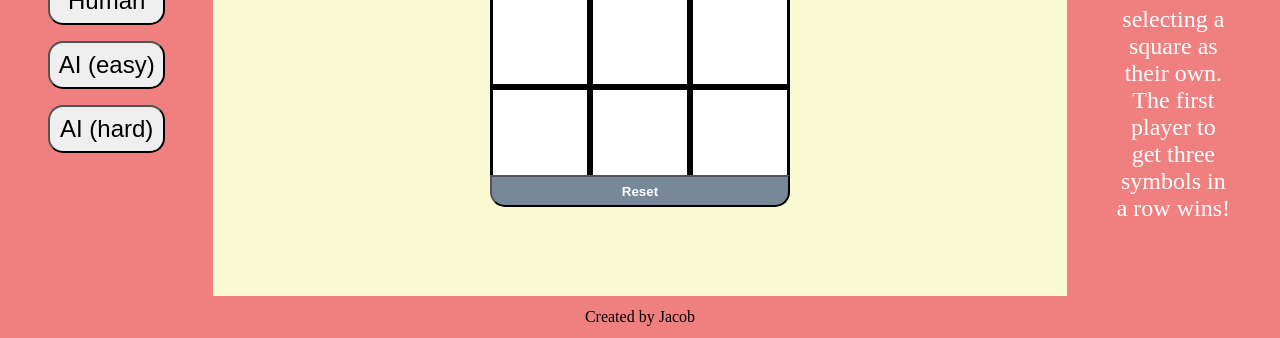
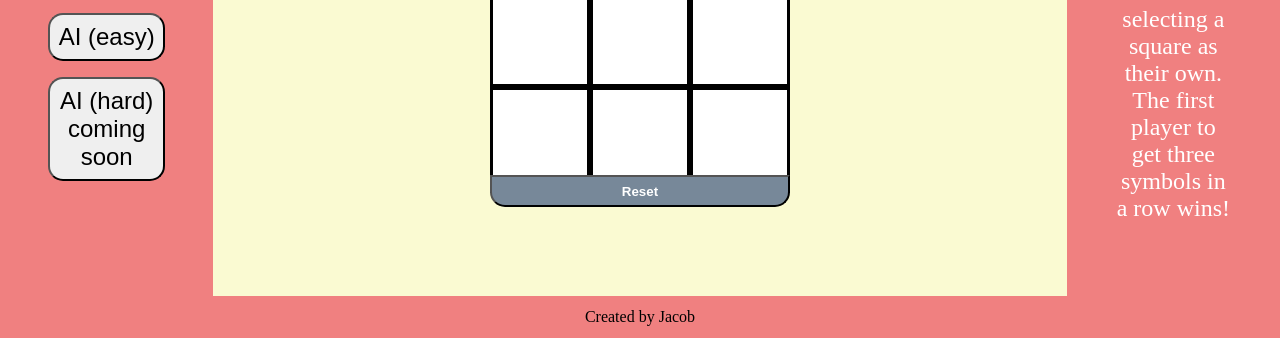
Before and after one commit to jakovid/Portfolio-03-Tic-Tac-Toe, a plain HTML site: page index.html in a window 1280 px wide. Shown: the part 462-800 px from the top of the page. Drawn offline with Linux system fonts and the light colour scheme.

Commit message:
updated the hard mode btn in html

```diff
--- a/index.html
+++ b/index.html
@@ -20,7 +20,7 @@
             </div>
             <button value="human" class="modeBtn">Human</button>
             <button value="easy" class="modeBtn">AI (easy)</button>
-            <button value="hard" class="modeBtn">AI (hard)</button>
+            <button value="hard" class="modeBtn">AI (hard) coming soon</button>
         </div>
         <div id="gameZone">
             <div id="gameZoneTop">
```
